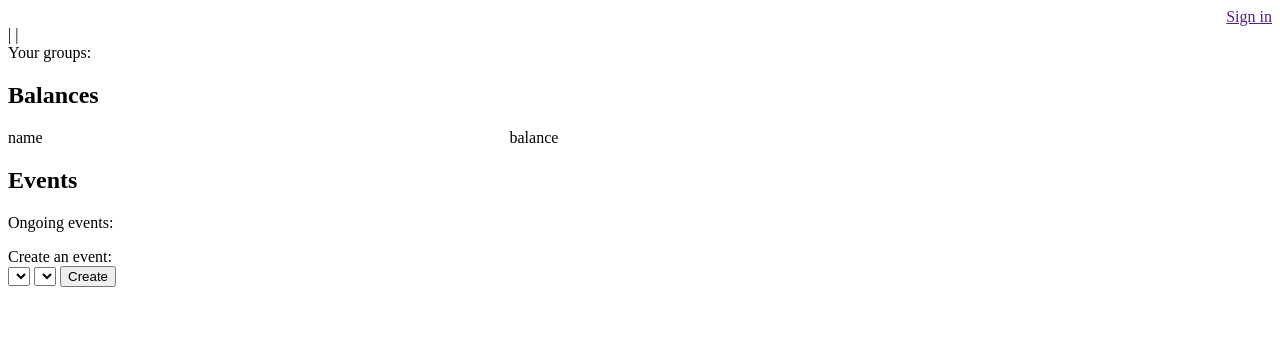
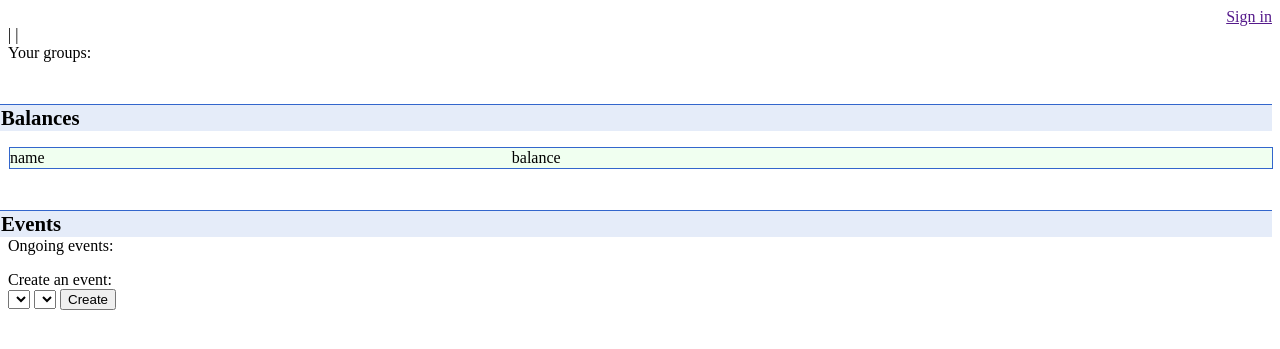
Before and after one commit to tchaikov/beanfs, a Python web app: template templates/user_profile.html in a window 1280 px wide. Shown: the top 349 px of the page. Run offline with Jinja, Linux system fonts and the light colour scheme; the template is opened without the code that fills it, so the values that code supplies are empty.

Commit message:
* fix and tune the display of balance

```diff
--- a/css/balance.css
+++ b/css/balance.css
@@ -1,3 +1,11 @@
+#balances table {
+    border:1px solid #3366CC;
+    border-collapse:collapse;
+    border-spacing:0;
+    clear:right;
+    margin:1em 0 0 1px;
+}
+
 #balance .bars td {
     margin:0;
     padding:0;
@@ -9,11 +17,11 @@
     white-space:nowrap;
 }
 
-.greenLight {
+.glight {
     background-color:#ACF4AC;
 }
 
-.redLight {
+.rlight {
     background-color:#FFCEBE;
 }
 
--- a/css/base.css
+++ b/css/base.css
@@ -1,14 +1,23 @@
 .login { text-align:right;}
-#purchases table {
-    margin-left: 20px;
-    margin-right: 20px;
-    border: thin solid black;
-    rules: groups;
+
+body {
+    color: #000000;
+    font-family: Helvetica, Arial, sans-serif
+    font-size: small;
 }
 
-#purchases td, th {
-    border: thin solid gray;
-    padding: 5px;
+h2 {
+    background-color:#E5ECF9;
+    border-top:1px solid #3366CC;
+    font-size:130%;
+    font-weight:bold;
+    margin:2em 0 0 -10px;
+    padding:1px 3px;
+    position:relative;
+}
+
+thead {
+    background: #F0FFF0 none repeat scroll 0 0;
 }
 
 tr.a {
@@ -18,3 +27,23 @@ tr.a {
 tr.b {
     background-color:#E0FFB8;
 }
+
+table {
+    border-collapse: collapse;
+    line-height: 125%;
+}
+
+
+#purchases table {
+    border:1px solid #3366CC;
+    border-collapse:collapse;
+    border-spacing:0;
+    clear:right;
+    margin:1em 0 0 1px;
+    rules: groups;
+}
+
+#purchases td, th {
+    border: thin solid gray;
+    padding: 5px;
+}
--- a/templates/includes/user_balance.html
+++ b/templates/includes/user_balance.html
@@ -16,17 +16,17 @@
 	  <table class="bars" cellspacing="0" cellpadding="0" width="100%">
 	    <tbody>
 	      <tr style="height: 0.9em;">
-		<td style="background-color: rgb(255,255,255); width:{{ b.own.percent }}%;"/>
-		<td class="greenLight" title="this guy own you a lot" style="border-right: 1px solid rgb(204,179,171); width: {{ b.own.comp_percent }}%;"/>
+		<td style="background-color: rgb(255,255,255); width:{{ b.own.comp_percent }}%;"/>
+		<td class="glight" title="this guy own you a lot" style="border-right: 1px solid rgb(204,179,171); width: {{ b.own.percent }}%;"/>
 	      </tr>
 	    </tbody>
 	  </table>
 	  </td>
 	<td style="width: 38%;">
-	  <table class="bars" cellspacing="0" cellpadding="0" width="100">
+	  <table class="bars" cellspacing="0" cellpadding="0" width="100%">
 	    <tbody>
 	      <tr style="height: 0.9em;">
-		<td class="redLight" title="you own this guy a lot" style="width: {{ b.lend.percent }}%;"/>
+		<td class="rlight" title="you own this guy a lot" style="width: {{ b.lend.percent }}%;"/>
 		<td style="background-color: rgb(255,255,255); width: {{ b.lend.comp_percent }}%;"/>
 	      </tr>
 	    </tbody>
--- a/templates/user_profile.html
+++ b/templates/user_profile.html
@@ -1,6 +1,6 @@
 {% extends "base.html" %}
 {% block head %}
-<link type="text/css" href="css/balance.css" rel="stylesheet" />
+<link type="text/css" href="/css/balance.css" rel="stylesheet" />
 {% endblock %}
 {% block title %}Viewing user profile{% endblock %}
 
--- a/view/order.py
+++ b/view/order.py
@@ -2,6 +2,7 @@ from django.utils import simplejson
 
 from base import BaseRequestHandler
 from models import User, Vendor, Group, Event, Order
+from control.balance import UserBalance
 
 class PurchaseListPage(BaseRequestHandler):
   """list all orders of current user
@@ -83,7 +84,7 @@ class OrderPayPage(BaseRequestHandler):
       return
     # TODO: `purchaese' should be the received json object
     purchases = order.get_purchases()
-    balance = balance.UserBalance()
+    balance = UserBalance()
     for p in purchases:
       balance.pay_for(p.customer, p.item.price)
     self.redirect('/u/mine/profile')
--- a/view/user.py
+++ b/view/user.py
@@ -5,7 +5,7 @@ from google.appengine.ext import db
 from django.utils import simplejson
 
 from base import BaseRequestHandler
-from control import balance
+from control.balance import UserBalance, Balance
 from models import Vendor, User, Group, Event
 from forms import UserForm
 from utils import exists_by_property, get1_by_property
@@ -43,9 +43,9 @@ class UserAddPage(BaseRequestHandler):
 
 class UserProfilePage(BaseRequestHandler):
   def get_balances(self, user):
-    user_balance = balance.UserBalance(user.who)
+    user_balance = UserBalance(user.who)
     balances, total_amount, max_amount = user_balance.get_balances()
-    total = balance.Balance(amount=total_amount, name="Total", max_amount=max_amount)
+    total = Balance(amount=total_amount, name="Total", max_amount=max_amount)
     balances.append(total)
     return balances
 
```
Also changed, not shown: index.yaml (+13 -1 lines), models.py (+4 -4 lines).
